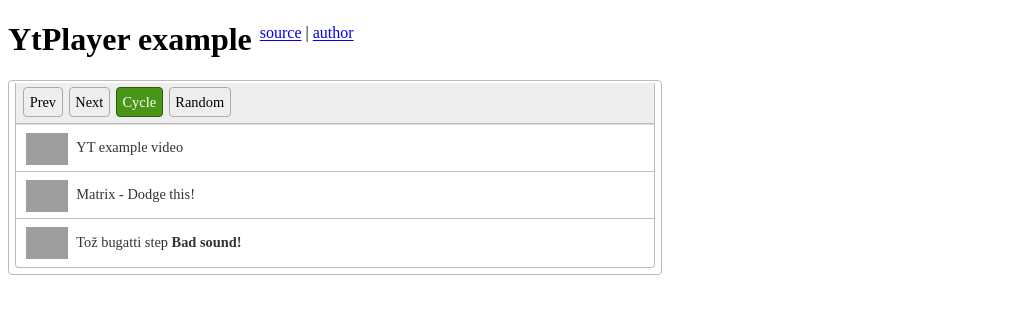
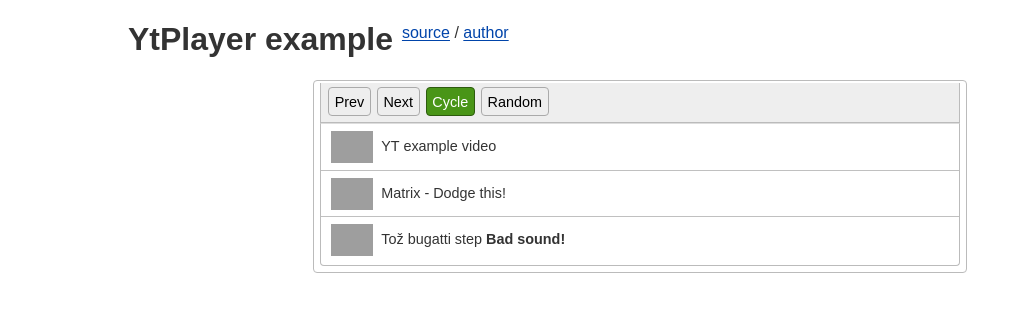
Before and after one commit to janpecha/ytplayer, a plain HTML site: page ytplayer.html in a window 1280 px wide. Shown: the whole page, without its empty margins (0-1022 px from the left). Drawn offline with Linux system fonts and the light colour scheme; grey boxes are pictures that could not be loaded.

Commit message:
ytplayer.html: updated document stylesheet, updated 'strCycle'
Signed-off-by: Jan Pecha <janpecha@email.cz>

```diff
--- a/ytplayer.html
+++ b/ytplayer.html
@@ -10,11 +10,21 @@
 
 	<link rel="shortcut icon" href="./favicon.ico" type="image/x-icon">
 
+	<style type="text/css">
+		body { font-family: Arial, sans-serif; }
+		h1 { color: #333; }
+		a:link { color: #0044aa; }
+		a:visited { color: #00255c; }
+		a:hover { color: #d22; }
+		#wrapper { max-width: 1024px; margin: 1em auto; }
+		#ytplayer .ytplayer-box { margin: 0 auto; }
+	</style>
+
 	<title>YtPlayer example</title>
 </head>
 <body>
 	<div id="wrapper">
-		<h1>YtPlayer example <sup style="font-size: 50%;font-weight:normal;"><a href="https://github.com/janpecha/ytplayer">source</a> |
+		<h1>YtPlayer example <sup style="font-size: 50%;font-weight:normal;"><a href="https://github.com/janpecha/ytplayer">source</a> /
 		 <a href="http://janpecha.iunas.cz/" title="Jan Pecha &copy; 2012">author</a></sup></h1>
 		<div id="ytplayer"></div>
 	</div>
@@ -35,7 +45,7 @@
 				//width: 390,
 				//height: 200,
 				//strNext: 'Další',
-				//strCycle: 'Dokola'
+				//strCycle: 'Opakovat vše'
 			});
 		//});
 	</script>
```
